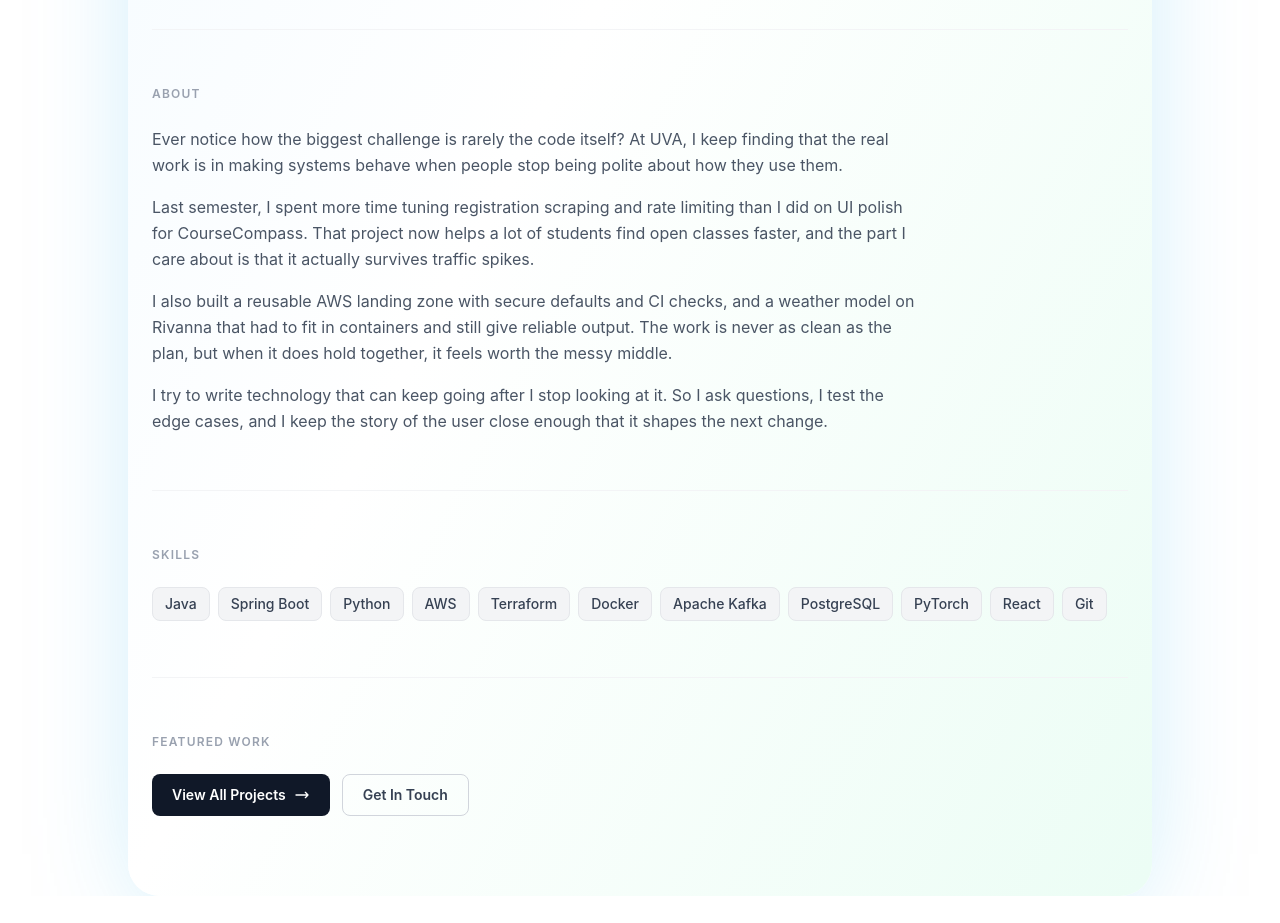
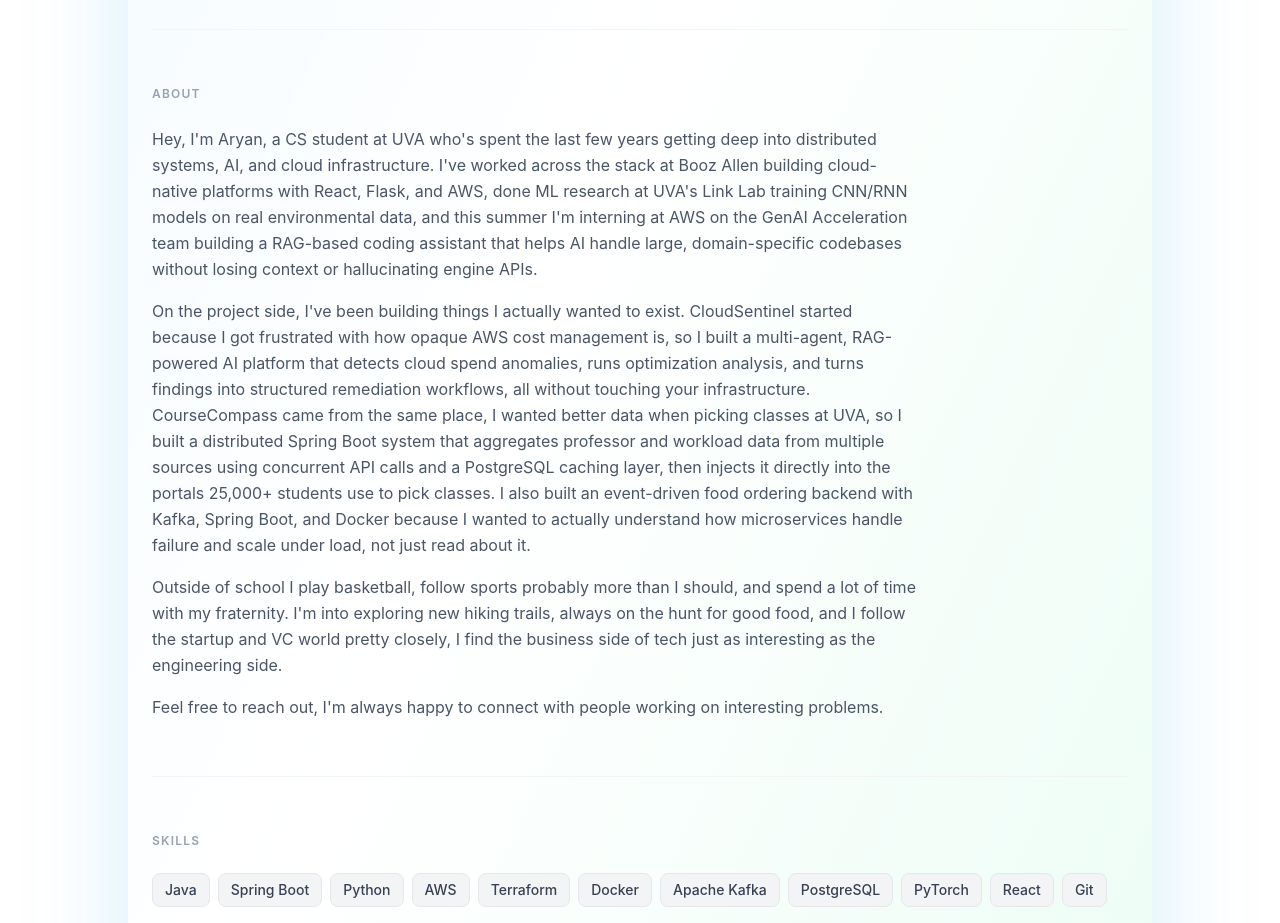
Before and after one commit to AryanThodupunuri/portfolio-site, a React (Vite) app: page / in a window 1280 px wide. Shown: the part 1120-2043 px from the top of the page. Before the commit the page ends 2016 px from the top, so only its background shows below. Built offline with nearby package versions, Linux system fonts and the light colour scheme; no server answers.

Commit message:
Add CloudSentinel project and update homepage bio

```diff
--- a/src/pages/Landing.tsx
+++ b/src/pages/Landing.tsx
@@ -89,16 +89,16 @@
           <h2 className="text-xs font-semibold uppercase tracking-widest text-gray-400 dark:text-gray-500 mb-6">About</h2>
           <div className="space-y-4 text-gray-600 dark:text-gray-400 leading-relaxed max-w-3xl">
             <p>
-              Ever notice how the biggest challenge is rarely the code itself? At UVA, I keep finding that the real work is in making systems behave when people stop being polite about how they use them.
+              Hey, I'm Aryan, a CS student at UVA who's spent the last few years getting deep into distributed systems, AI, and cloud infrastructure. I've worked across the stack at Booz Allen building cloud-native platforms with React, Flask, and AWS, done ML research at UVA's Link Lab training CNN/RNN models on real environmental data, and this summer I'm interning at AWS on the GenAI Acceleration team building a RAG-based coding assistant that helps AI handle large, domain-specific codebases without losing context or hallucinating engine APIs.
             </p>
             <p>
-              Last semester, I spent more time tuning registration scraping and rate limiting than I did on UI polish for CourseCompass. That project now helps a lot of students find open classes faster, and the part I care about is that it actually survives traffic spikes.
+              On the project side, I've been building things I actually wanted to exist. CloudSentinel started because I got frustrated with how opaque AWS cost management is, so I built a multi-agent, RAG-powered AI platform that detects cloud spend anomalies, runs optimization analysis, and turns findings into structured remediation workflows, all without touching your infrastructure. CourseCompass came from the same place, I wanted better data when picking classes at UVA, so I built a distributed Spring Boot system that aggregates professor and workload data from multiple sources using concurrent API calls and a PostgreSQL caching layer, then injects it directly into the portals 25,000+ students use to pick classes. I also built an event-driven food ordering backend with Kafka, Spring Boot, and Docker because I wanted to actually understand how microservices handle failure and scale under load, not just read about it.
             </p>
             <p>
-              I also built a reusable AWS landing zone with secure defaults and CI checks, and a weather model on Rivanna that had to fit in containers and still give reliable output. The work is never as clean as the plan, but when it does hold together, it feels worth the messy middle.
+              Outside of school I play basketball, follow sports probably more than I should, and spend a lot of time with my fraternity. I'm into exploring new hiking trails, always on the hunt for good food, and I follow the startup and VC world pretty closely, I find the business side of tech just as interesting as the engineering side.
             </p>
             <p>
-              I try to write technology that can keep going after I stop looking at it. So I ask questions, I test the edge cases, and I keep the story of the user close enough that it shapes the next change.
+              Feel free to reach out, I'm always happy to connect with people working on interesting problems.
             </p>
           </div>
         </div>
--- a/src/pages/Projects.tsx
+++ b/src/pages/Projects.tsx
@@ -14,6 +14,14 @@
 		tags: ['Java', 'Spring Boot', 'React', 'PostgreSQL', 'Docker'],
 		github: 'https://github.com/AryanThodupunuri/coursecompass',
 		image: courseCompassImage,
+	},
+	{
+		id: 'cloud-sentinel',
+		title: 'CloudSentinel',
+		description: 'CloudSentinel — an agentic AI-powered AWS FinOps platform that analyzes cloud spend, detects anomalies, and generates human-reviewed remediation workflows.',
+		tags: ['Python', 'FastAPI', 'AWS', 'RAG', 'LLM', 'ChromaDB', 'Groq'],
+		github: 'https://github.com/AryanThodupunuri/cloud-sentinel',
+		image: awsLandingZoneImage,
 	},
 	{
 		id: 'aws-landing-zone',
```
